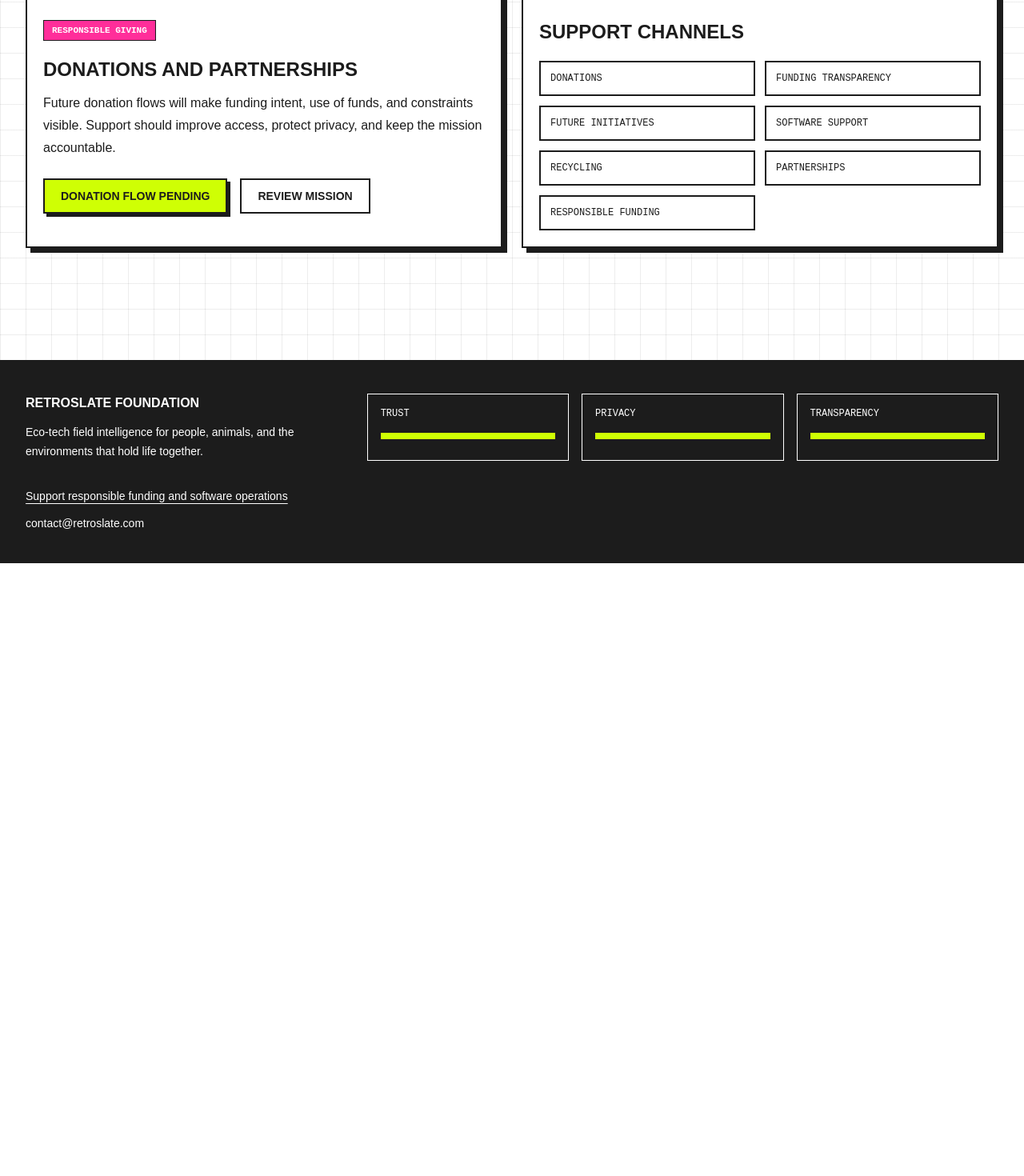
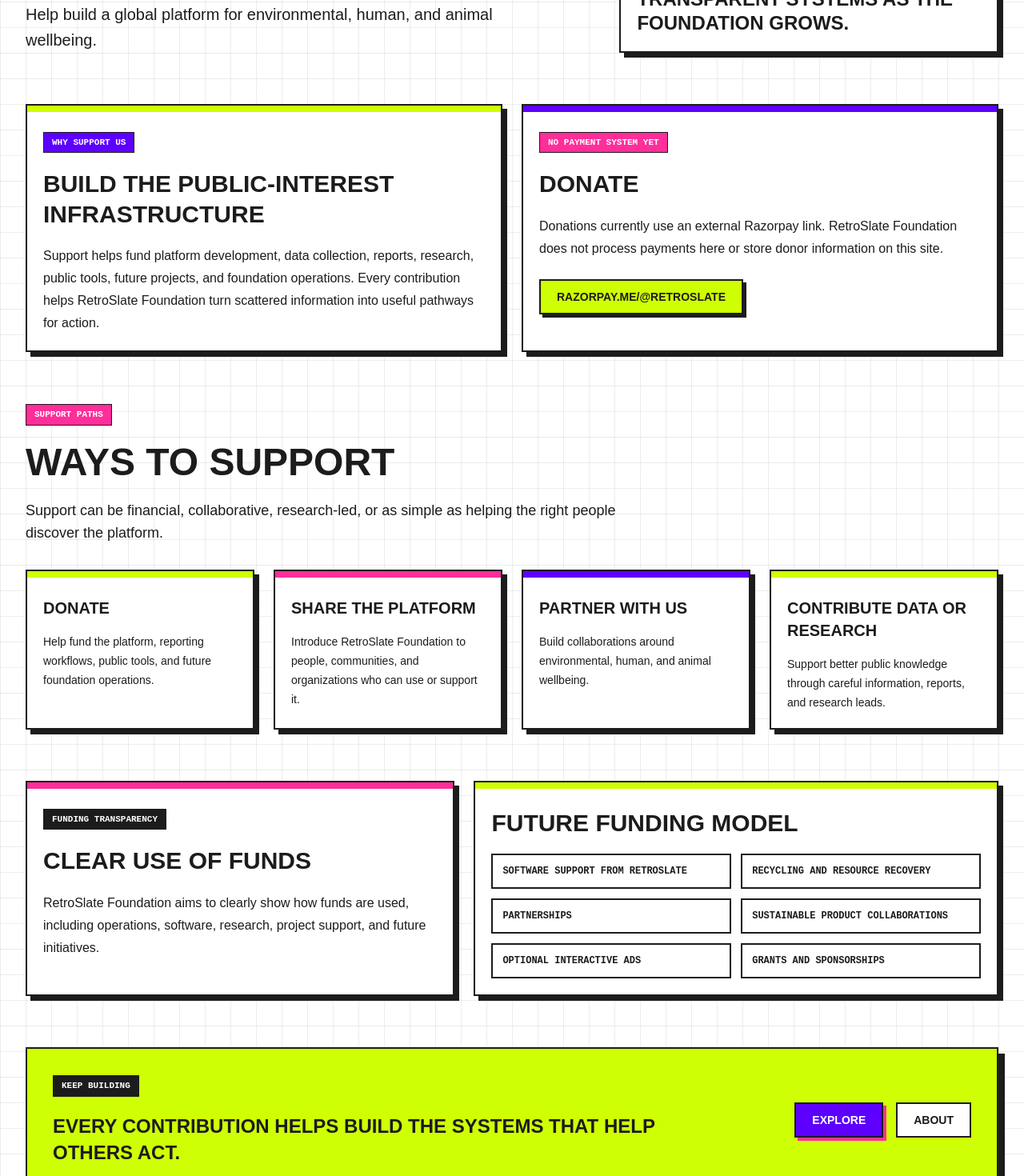
Before and after one commit to retro-slate/foundation, a Next.js app in the folder frontend/: page /support in a window 1280 px wide. Shown: the part 420-1890 px from the top of the page at 80% size. Before the commit the page ends 1124 px from the top, so only its background shows below. Built offline with nearby package versions, Linux system fonts and the light colour scheme.

Commit message:
Update page.tsx

```diff
--- a/frontend/app/support/page.tsx
+++ b/frontend/app/support/page.tsx
@@ -4,59 +4,160 @@ import { Button } from "@/components/ui/Button";
 import { Card } from "@/components/ui/Card";
 import { SectionHeader } from "@/components/ui/SectionHeader";
 
-const supportAreas = [
-  "Donations",
-  "Funding transparency",
-  "Future initiatives",
-  "Software support",
-  "Recycling",
+const supportWays = [
+  {
+    title: "Donate",
+    text: "Help fund the platform, reporting workflows, public tools, and future foundation operations.",
+    accent: "lime",
+  },
+  {
+    title: "Share the Platform",
+    text: "Introduce RetroSlate Foundation to people, communities, and organizations who can use or support it.",
+    accent: "pink",
+  },
+  {
+    title: "Partner With Us",
+    text: "Build collaborations around environmental, human, and animal wellbeing.",
+    accent: "indigo",
+  },
+  {
+    title: "Contribute Data or Research",
+    text: "Support better public knowledge through careful information, reports, and research leads.",
+    accent: "lime",
+  },
+] as const;
+
+const fundingModels = [
+  "Software support from RetroSlate",
+  "Recycling and resource recovery",
   "Partnerships",
-  "Responsible funding",
-];
+  "Sustainable product collaborations",
+  "Optional interactive ads",
+  "Grants and sponsorships",
+] as const;
 
 export default function Page() {
   return (
     <PageShell>
-      <div className="space-y-10">
-        <SectionHeader
-          eyebrow="Support"
-          title="Fund the infrastructure with care"
-          description="RetroSlate Foundation welcomes support that strengthens public-interest software, field collaboration, recycling pathways, and transparent health and environment work."
-        />
+      <div className="space-y-16">
+        <section className="grid gap-8 lg:grid-cols-[1.2fr_0.8fr] lg:items-end">
+          <div>
+            <Badge tone="lime">Support</Badge>
+            <h1 className="mt-5 max-w-4xl text-5xl font-black uppercase leading-none tracking-normal md:text-7xl">
+              Support RetroSlate Foundation
+            </h1>
+            <p className="mt-6 max-w-2xl text-xl leading-8">
+              Help build a global platform for environmental, human, and animal
+              wellbeing.
+            </p>
+          </div>
+          <Card accent="pink">
+            <p className="text-2xl font-black uppercase leading-tight tracking-normal">
+              Simple support now. Transparent systems as the foundation grows.
+            </p>
+          </Card>
+        </section>
+
         <section className="grid gap-6 lg:grid-cols-[1fr_1fr]">
           <Card accent="lime">
-            <Badge tone="pink">Responsible giving</Badge>
-            <h3 className="mt-5 text-2xl font-black uppercase tracking-normal">
-              Donations and partnerships
-            </h3>
-            <p className="mt-3 leading-7">
-              Future donation flows will make funding intent, use of funds, and
-              constraints visible. Support should improve access, protect
-              privacy, and keep the mission accountable.
+            <Badge tone="indigo">Why support us</Badge>
+            <h2 className="mt-5 text-3xl font-black uppercase leading-tight tracking-normal">
+              Build the public-interest infrastructure
+            </h2>
+            <p className="mt-5 leading-7">
+              Support helps fund platform development, data collection, reports,
+              research, public tools, future projects, and foundation
+              operations. Every contribution helps RetroSlate Foundation turn
+              scattered information into useful pathways for action.
             </p>
-            <div className="mt-6 flex flex-wrap gap-4">
-              <Button variant="primary">Donation flow pending</Button>
-              <Button href="/about" variant="ghost">
-                Review mission
-              </Button>
-            </div>
           </Card>
           <Card accent="indigo">
-            <h3 className="text-2xl font-black uppercase tracking-normal">
-              Support channels
-            </h3>
+            <Badge tone="pink">No payment system yet</Badge>
+            <h2 className="mt-5 text-3xl font-black uppercase leading-tight tracking-normal">
+              Donate
+            </h2>
+            <p className="mt-5 leading-7">
+              Donations currently use an external Razorpay link. RetroSlate
+              Foundation does not process payments here or store donor
+              information on this site.
+            </p>
+            <a
+              className="mt-6 inline-flex min-h-11 items-center justify-center border-2 border-retro-black bg-retro-lime px-5 py-2.5 text-sm font-black uppercase tracking-normal text-retro-black shadow-[4px_4px_0_#1c1c1c] transition hover:translate-x-0.5 hover:translate-y-0.5 hover:shadow-[2px_2px_0_#1c1c1c]"
+              href="https://razorpay.me/@retroslate"
+              rel="noreferrer"
+              target="_blank"
+            >
+              razorpay.me/@retroslate
+            </a>
+          </Card>
+        </section>
+
+        <section className="space-y-8">
+          <SectionHeader
+            eyebrow="Support paths"
+            title="Ways To Support"
+            description="Support can be financial, collaborative, research-led, or as simple as helping the right people discover the platform."
+          />
+          <div className="grid gap-6 md:grid-cols-2 lg:grid-cols-4">
+            {supportWays.map((way) => (
+              <Card accent={way.accent} key={way.title}>
+                <h3 className="text-xl font-black uppercase tracking-normal">
+                  {way.title}
+                </h3>
+                <p className="mt-4 text-sm leading-6">{way.text}</p>
+              </Card>
+            ))}
+          </div>
+        </section>
+
+        <section className="grid gap-6 lg:grid-cols-[0.9fr_1.1fr]">
+          <Card accent="pink">
+            <Badge tone="black">Funding transparency</Badge>
+            <h2 className="mt-5 text-3xl font-black uppercase leading-tight tracking-normal">
+              Clear use of funds
+            </h2>
+            <p className="mt-5 leading-7">
+              RetroSlate Foundation aims to clearly show how funds are used,
+              including operations, software, research, project support, and
+              future initiatives.
+            </p>
+          </Card>
+          <Card accent="lime">
+            <h2 className="text-3xl font-black uppercase leading-tight tracking-normal">
+              Future Funding Model
+            </h2>
             <div className="mt-5 grid gap-3 sm:grid-cols-2">
-              {supportAreas.map((area) => (
+              {fundingModels.map((item) => (
                 <div
-                  className="border-2 border-retro-black p-3 font-mono text-xs uppercase"
-                  key={area}
+                  className="border-2 border-retro-black p-3 font-mono text-xs font-bold uppercase"
+                  key={item}
                 >
-                  {area}
+                  {item}
                 </div>
               ))}
             </div>
           </Card>
         </section>
+
+        <section className="border-2 border-retro-black bg-retro-lime p-6 shadow-[8px_8px_0_#1c1c1c] md:p-8">
+          <div className="grid gap-6 lg:grid-cols-[1fr_auto] lg:items-center">
+            <div>
+              <Badge tone="black">Keep building</Badge>
+              <p className="mt-5 max-w-3xl text-2xl font-black uppercase leading-snug tracking-normal">
+                Every contribution helps build the systems that help others
+                act.
+              </p>
+            </div>
+            <div className="flex flex-wrap gap-4">
+              <Button href="/explore" variant="secondary">
+                Explore
+              </Button>
+              <Button href="/about" variant="ghost">
+                About
+              </Button>
+            </div>
+          </div>
+        </section>
       </div>
     </PageShell>
   );
```
